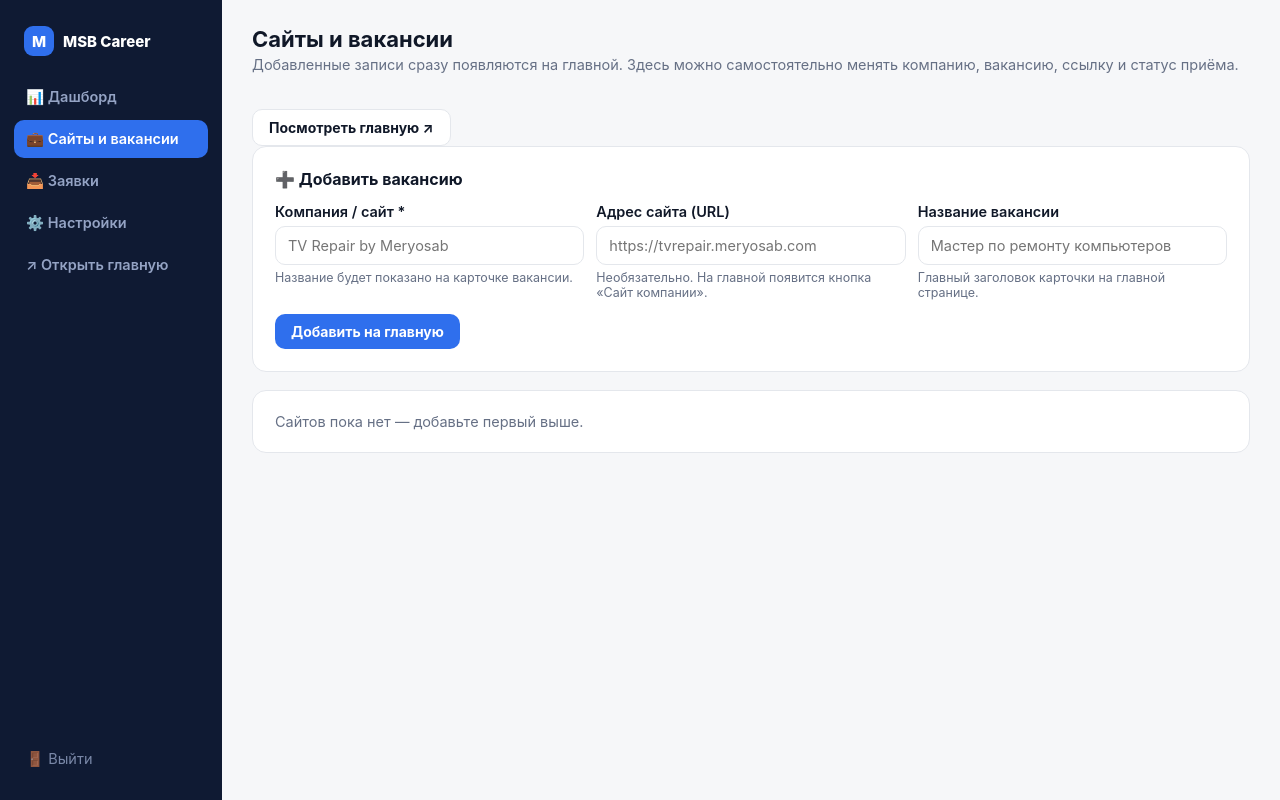
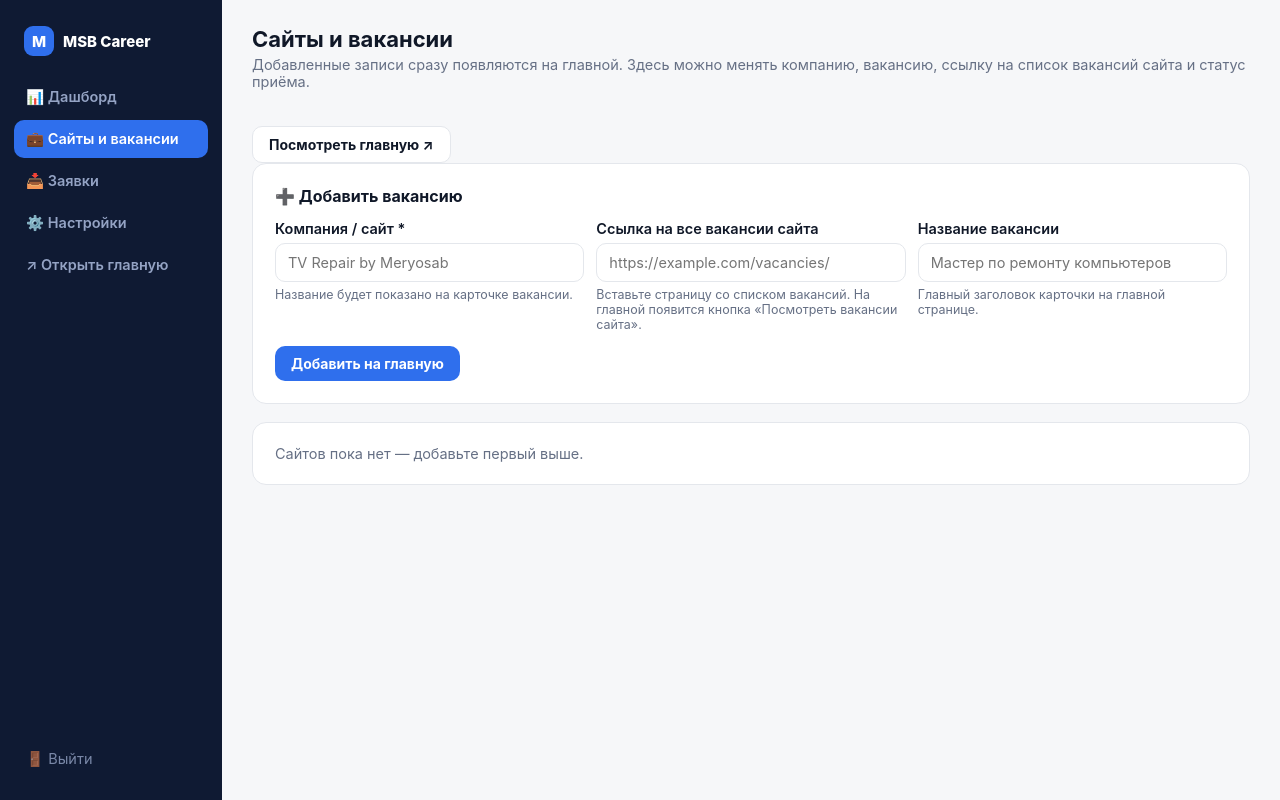
Before and after one commit to nesterov1510/career-2.0, a Flask app: page /x-panel-7f3a/sites/ in a window 1280 px wide. Run offline with Flask 3, Linux system fonts and the light colour scheme; the visitor is signed in with stand-in values (Sample User, id 1); data that the repository does not hold is empty; some libraries are stand-ins or nearby versions.

Commit message:
feat: link vacancy cards to external job lists
Co-authored-by: arena-agent <297053741+arena-agent@users.noreply.github.com>

```diff
--- a/app.py
+++ b/app.py
@@ -702,7 +702,7 @@ def sites():
             if not name or len(name) > 140:
                 flash("Укажите название сайта (не более 140 символов).", "err")
             elif site_url is None or len(site_url) > 300:
-                flash("Укажите корректный адрес сайта с http:// или https://.", "err")
+                flash("Укажите корректную ссылку на вакансии с http:// или https://.", "err")
             elif len(vacancy) > 200:
                 flash("Название вакансии не должно превышать 200 символов.", "err")
             else:
@@ -729,7 +729,7 @@ def sites():
             if not name or len(name) > 140:
                 flash("Укажите название сайта (не более 140 символов).", "err")
             elif site_url is None or len(site_url) > 300:
-                flash("Укажите корректный адрес сайта с http:// или https://.", "err")
+                flash("Укажите корректную ссылку на вакансии с http:// или https://.", "err")
             elif len(vacancy) > 200:
                 flash("Название вакансии не должно превышать 200 символов.", "err")
             else:
--- a/templates/home.html
+++ b/templates/home.html
@@ -189,7 +189,7 @@
             {% endif %}
             {% if site.url %}
             <a class="btn secondary" href="{{ site.url }}" target="_blank" rel="noopener noreferrer">
-              Сайт компании
+              Посмотреть вакансии сайта
               <svg viewBox="0 0 24 24" fill="none" aria-hidden="true"><path d="M14 5h5v5m0-5-8 8M19 14v4a1 1 0 0 1-1 1H6a1 1 0 0 1-1-1V6a1 1 0 0 1 1-1h4" stroke="currentColor" stroke-width="1.9" stroke-linecap="round" stroke-linejoin="round"/></svg>
             </a>
             {% endif %}
--- a/templates/panel/app_detail.html
+++ b/templates/panel/app_detail.html
@@ -46,7 +46,7 @@
   <h2>Источник</h2>
   <table>
     <tr><td class="muted" style="width:180px">Сайт</td><td><b>{{ row.site_name or 'сайт удалён' }}</b></td></tr>
-    {% if row.site_url %}<tr><td class="muted">Адрес</td><td><a href="{{ row.site_url }}" target="_blank" rel="noopener">{{ row.site_url }} ↗</a></td></tr>{% endif %}
+    {% if row.site_url %}<tr><td class="muted">Вакансии сайта</td><td><a href="{{ row.site_url }}" target="_blank" rel="noopener">{{ row.site_url }} ↗</a></td></tr>{% endif %}
     <tr><td class="muted">Отправка в Telegram</td>
       <td>
         {% if row.tg_ok %}<span class="pill green">доставлено ✓</span>
--- a/templates/panel/sites.html
+++ b/templates/panel/sites.html
@@ -4,7 +4,7 @@
 <div style="display:flex;justify-content:space-between;align-items:flex-start;gap:14px;flex-wrap:wrap">
   <div>
     <h1>Сайты и вакансии</h1>
-    <div class="sub">Добавленные записи сразу появляются на главной. Здесь можно самостоятельно менять компанию, вакансию, ссылку и статус приёма.</div>
+    <div class="sub">Добавленные записи сразу появляются на главной. Здесь можно менять компанию, вакансию, ссылку на список вакансий сайта и статус приёма.</div>
   </div>
   <a class="btn ghost" href="{{ url_for('index') }}" target="_blank" rel="noopener">Посмотреть главную ↗</a>
 </div>
@@ -21,9 +21,9 @@
         <div class="hint">Название будет показано на карточке вакансии.</div>
       </div>
       <div class="field">
-        <label>Адрес сайта (URL)</label>
-        <input type="url" name="url" placeholder="https://tvrepair.meryosab.com">
-        <div class="hint">Необязательно. На главной появится кнопка «Сайт компании».</div>
+        <label>Ссылка на все вакансии сайта</label>
+        <input type="url" name="url" placeholder="https://example.com/vacancies/">
+        <div class="hint">Вставьте страницу со списком вакансий. На главной появится кнопка «Посмотреть вакансии сайта».</div>
       </div>
       <div class="field">
         <label>Название вакансии</label>
@@ -72,8 +72,9 @@
         <input type="text" name="name" value="{{ s.name }}" required maxlength="140">
       </div>
       <div class="field">
-        <label>Адрес сайта (URL)</label>
-        <input type="url" name="url" value="{{ s.url or '' }}">
+        <label>Ссылка на все вакансии сайта</label>
+        <input type="url" name="url" value="{{ s.url or '' }}" placeholder="https://example.com/vacancies/">
+        <div class="hint">Сюда ведёт кнопка «Посмотреть вакансии сайта» на главной.</div>
       </div>
       <div class="field">
         <label>Название вакансии</label>
```
Also changed, not shown: test_flow.py (+6 -4 lines), README.md.
